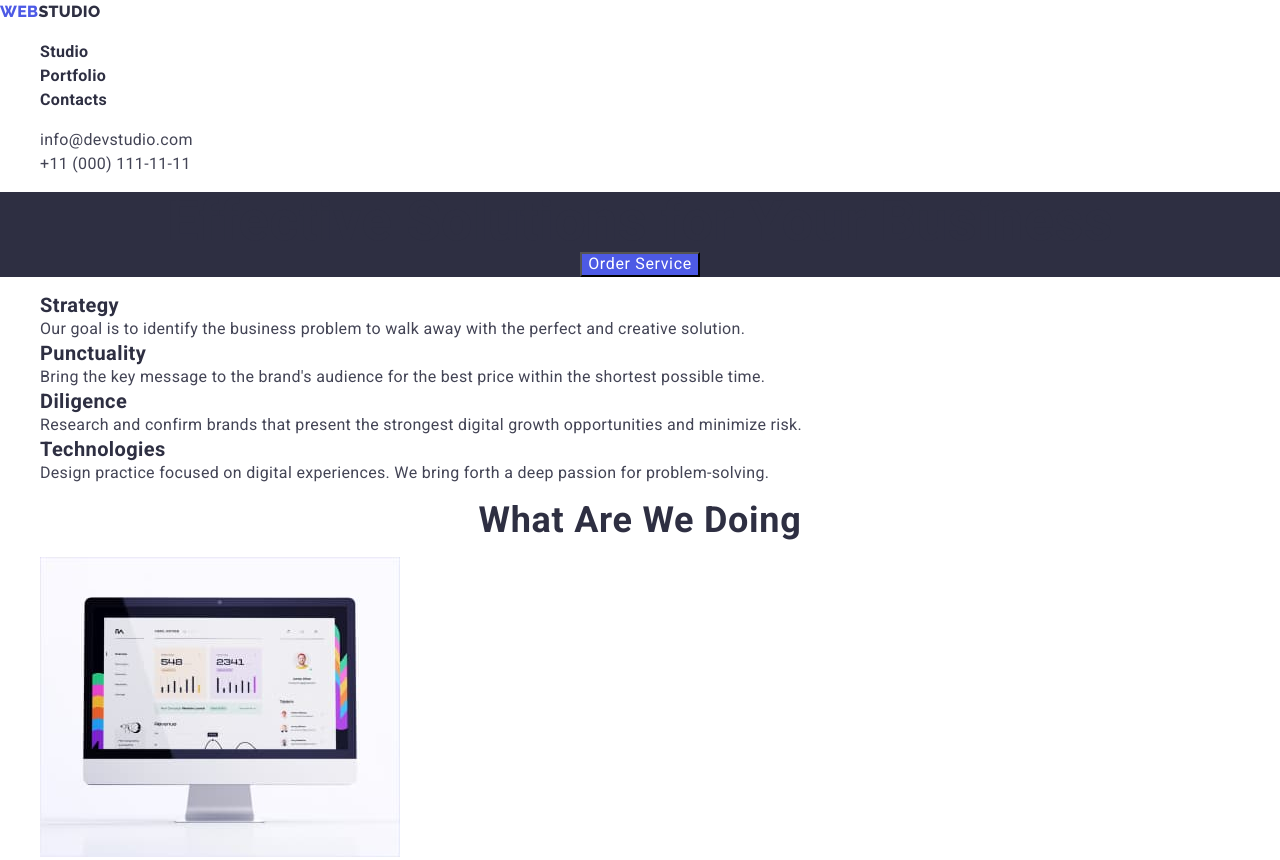
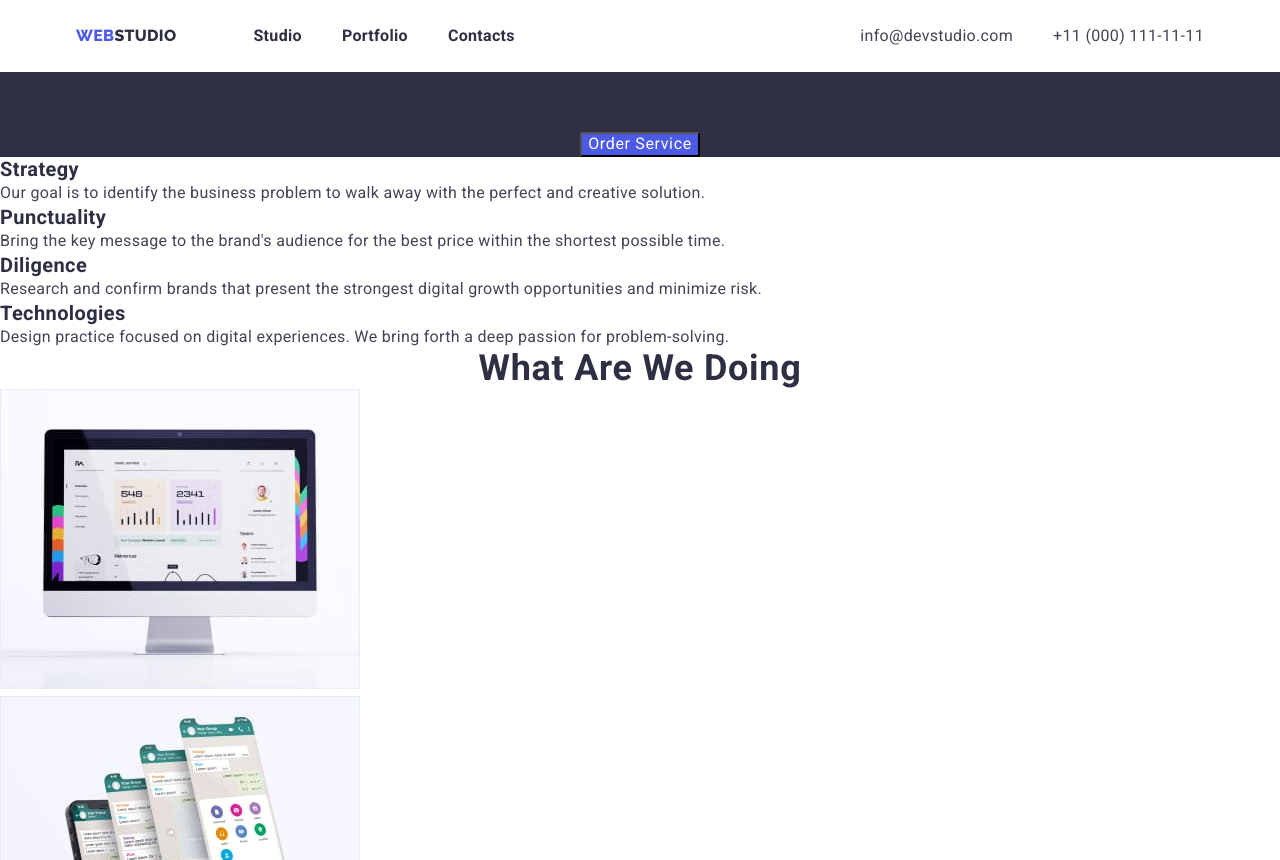
Before and after one commit to Elborn666/goit-markup-hw-03, a plain HTML site: page index.html in a window 1280 px wide. Shown: the top 860 px of the page. Drawn offline with nearby package versions, Linux system fonts and the light colour scheme.

Commit message:
change header

```diff
--- a/CSS/styles.css
+++ b/CSS/styles.css
@@ -1,4 +1,4 @@
-/* Обнуление стилей */
+/*=================== Обнуление стилей ======================*/
 
 h1,
 h2,
@@ -12,12 +12,16 @@ p {
 }
 ul {
    list-style: none;
+   padding: 0;
+   margin: 0;
 }
 a {
    text-decoration: none;
+   padding: 0;
+   margin: 0;
 }
 
-/* root */
+/*=============== root ============================*/
 
 /*text-color  #434455 */
  /*primery-band + buttons #4D5AE5  */
@@ -31,7 +35,7 @@ a {
     --footer-color: #E7E9FC;
 }
 
-/* Общие стили */
+/*================ Общие стили =================*/
 
 body {
     font-family: 'Roboto', sans-serif;
@@ -42,24 +46,61 @@ a {
 span {
     color: var(--primery-band);
 }
+.container {
+   width: 1158px;
+   margin: 0 auto;
+   padding: 0px 15px;
+}
+.section {
+   padding: 120px 0px;
+}
+ /*================== MENU ================== */
 
- /*================== MENU ================== */
- .menu-email,
- .menu-tel {
-    color: inherit;
+.menu-container {
+   display: flex;
+   align-items: center;
+}
+.menu-navigation {
+   display: flex;
+}
+.menu-logo {
+   display: inline-block;
+   margin-right: 77px;
+   padding-top: 24px;
+
+   font-family: 'Raleway', sans-serif;
+   font-weight: 800;
+   text-transform: uppercase;
+   color: var(--title-color);
+}
+.menu-items {
+   display: flex;
+
+   font-weight: 700;
+}
+.menu-list {
+   margin: 0px 40px 0px 0px;
+}
+.menu-list:last-child {
+   margin: 0px;
+}
+.menu-item {
+   display: inline-block;
+   padding: 24px 0px;
+
+   color: var(--title-color);
 }
 .menu-item:hover,
 .menu-item:focus {
     color: var(--primery-band);
 }
- .menu-logo {
-    font-family: 'Raleway', sans-serif;
-    font-weight: 800;
-    text-transform: uppercase;
+.menu-contacts {
+   display: flex;
+   margin-left: auto;
 }
- .menu-item:hover,
- .menu-item:focus {
-    color: var(--primery-band);
+.menu-email,
+.menu-tel {
+    color: inherit;
 }
 .menu-email:hover,
 .menu-email:focus {
@@ -69,9 +110,7 @@ a {
 .menu-tel:focus {
     color: var(--primery-band);
 }
- .menu-list {
-    font-weight: 700;
- }
+
  /*============ HERO ================== */
  .content {
    text-align: center;
@@ -99,8 +138,6 @@ a {
  /* PORTFOLIO */
  /* FOOTER */
 
- .menu-logo,
- .menu-item,
  .content-title,
  .list-title,
  .doing-title,
--- a/index.html
+++ b/index.html
@@ -5,8 +5,10 @@
     <meta charset="UTF-8">
     <meta http-equiv="X-UA-Compatible" content="IE=edge">
     <meta name="viewport" content="width=device-width, initial-scale=1.0">
-    <link href="https://fonts.googleapis.com/css2?family=Raleway:wght@800&family=Roboto:wght@400;700&display=swap" rel="stylesheet">
-    <link rel="stylesheet" href="https://cdnjs.cloudflare.com/ajax/libs/modern-normalize/1.1.0/modern-normalize.min.css"/>
+    <link href="https://fonts.googleapis.com/css2?family=Raleway:wght@800&family=Roboto:wght@400;700&display=swap"
+        rel="stylesheet">
+    <link rel="stylesheet"
+        href="https://cdnjs.cloudflare.com/ajax/libs/modern-normalize/1.1.0/modern-normalize.min.css" />
     <link rel="stylesheet" href="./CSS/styles.css">
     <title>WEBSTUDIO</title>
 </head>
@@ -14,18 +16,20 @@
 <body>
 
     <header>
-        <nav class="menu-navigation">
-            <a href="#" class="menu-logo"><span>Web</span>Studio</a>
-            <ul class="menu-list">
-                <li><a href="#" class="menu-item">Studio</a></li>
-                <li><a href="./portfolio.html" class="menu-item">Portfolio</a></li>
-                <li><a href="#" class="menu-item">Contacts</a></li>
+        <div class="menu-container container">
+            <nav class="menu-navigation">
+                <a href="#" class="menu-logo"><span>Web</span>Studio</a>
+                <ul class="menu-items">
+                    <li class="menu-list"><a href="#" class="menu-item">Studio</a></li>
+                    <li class="menu-list"><a href="./portfolio.html" class="menu-item">Portfolio</a></li>
+                    <li class="menu-list"><a href="#" class="menu-item">Contacts</a></li>
+                </ul>
+            </nav>
+            <ul class="menu-contacts">
+                <li class="menu-list"><a href="mailto:info@devstudio.com" class="menu-email">info@devstudio.com</a></li>
+                <li class="menu-list"><a href="tel:+110001111111" class="menu-tel">+11 (000) 111-11-11</a></li>
             </ul>
-        </nav>
-        <ul class="menu-contacts">
-            <li><a href="mailto:info@devstudio.com" class="menu-email">info@devstudio.com</a></li>
-            <li><a href="tel:+110001111111" class="menu-tel">+11 (000) 111-11-11</a></li>
-        </ul>
+        </div>
     </header>
 
     <main>
```
Also changed, not shown: portfolio.html (+1 -0 lines). Lines whose indentation alone changed are shown as unchanged.
